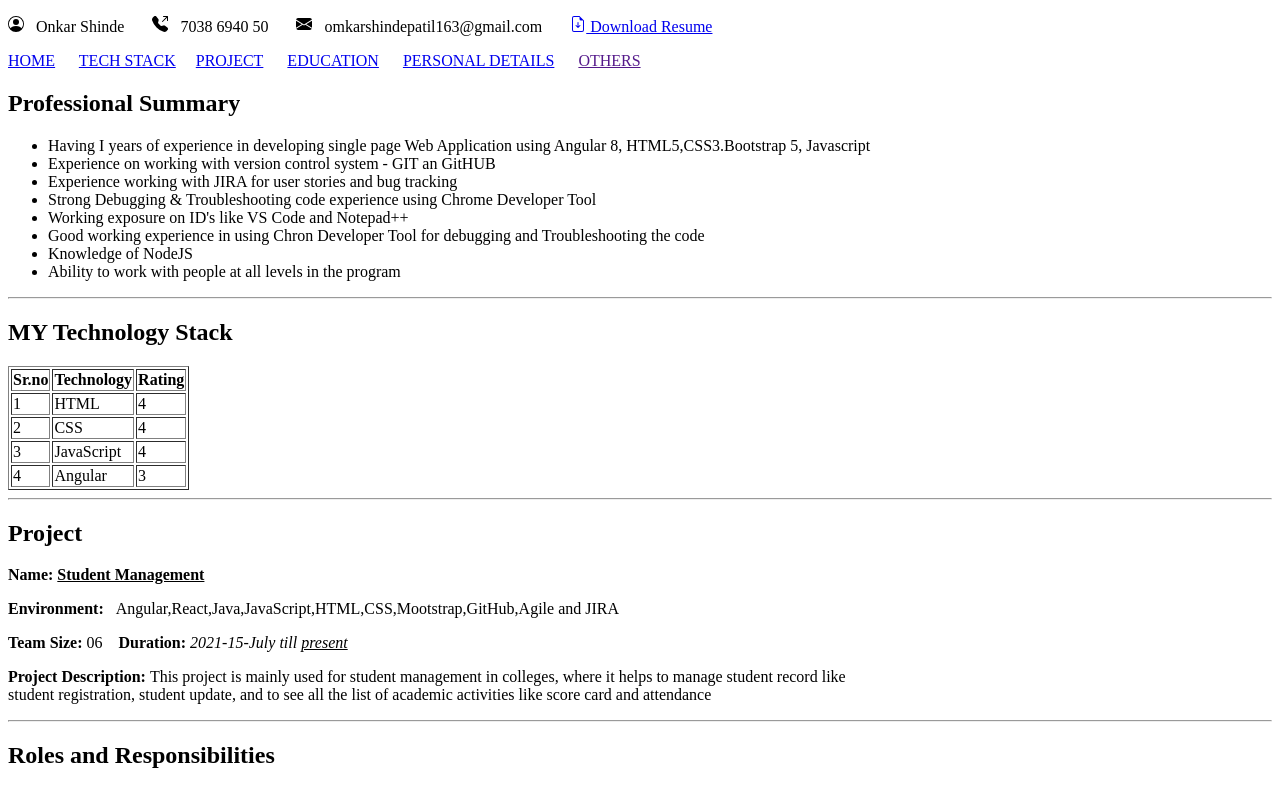
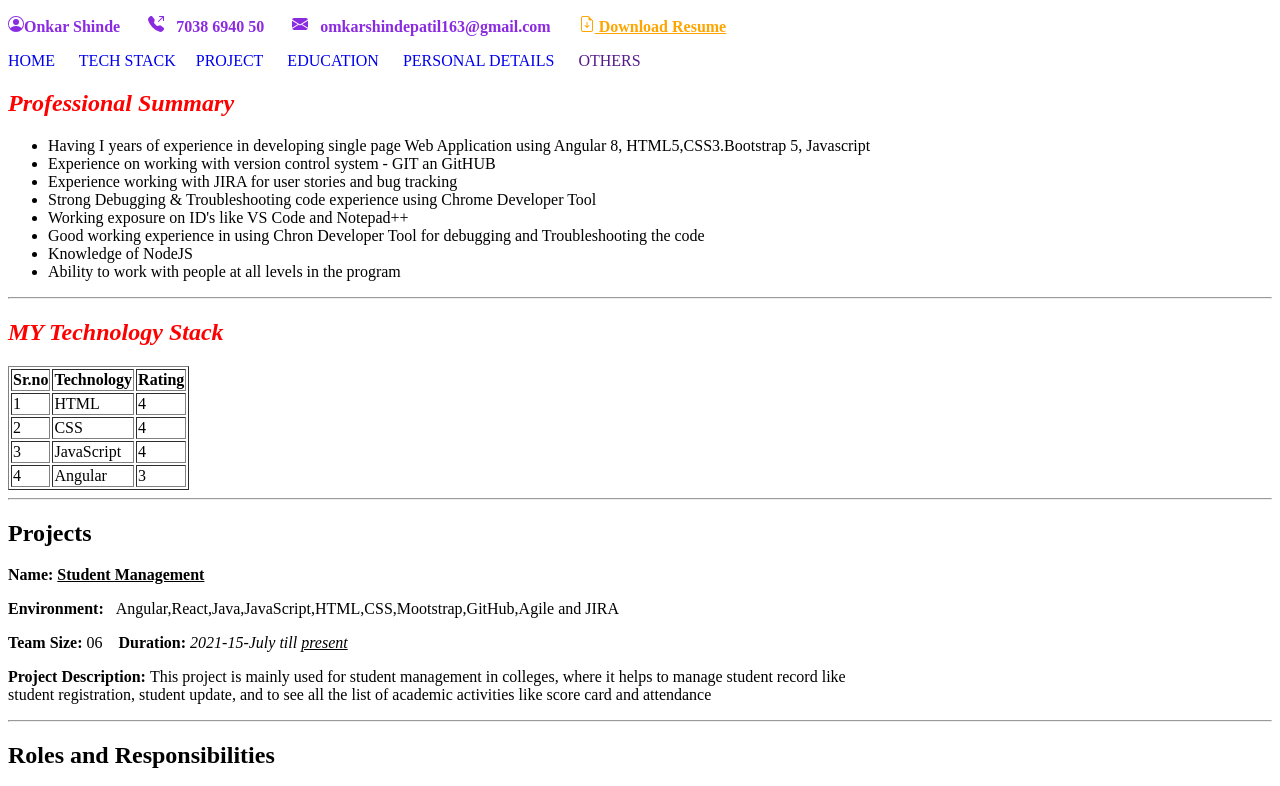
Before and after one commit to Omkarshinde12345/my-profile, a plain HTML site: page index.html in a window 1280 px wide. Shown: the top 786 px of the page. Drawn offline with Linux system fonts and the light colour scheme.

Commit message:
CSS update
CSS update

```diff
--- a/index.html
+++ b/index.html
@@ -4,11 +4,29 @@
     <meta charset="UTF-8" />
     <meta name="viewport" content="width=device-width, initial-scale=1.0" />
     <title>My Profile</title>
+    <style>
+      #Resume{
+        color: orange;
+        font-weight: bolder;
+      }
+      .heading{
+        color: red;
+        font-style: italic;
+      }
+      .links a{
+        text-decoration: none;
+      }
+      .icon{
+        color: blueviolet;
+        font-weight: bolder;
+      }
+
+    </style>
   </head>
   <body>
     <!-- Header Section -->
     <header>
-      <p>
+      <p class="icon">
         <svg
           xmlns="http://www.w3.org/2000/svg"
           width="16"
@@ -22,8 +40,7 @@
             fill-rule="evenodd"
             d="M0 8a8 8 0 1 1 16 0A8 8 0 0 1 0 8m8-7a7 7 0 0 0-5.468 11.37C3.242 11.226 4.805 10 8 10s4.757 1.225 5.468 2.37A7 7 0 0 0 8 1"
           />
-        </svg>
-        &nbsp; Onkar Shinde &nbsp; &nbsp; &nbsp;
+        </svg>Onkar Shinde &nbsp; &nbsp; &nbsp;
         <svg
           xmlns="http://www.w3.org/2000/svg"
           width="16"
@@ -51,18 +68,18 @@
           />
         </svg>
         &nbsp; omkarshindepatil163@gmail.com &nbsp; &nbsp; &nbsp;
-        <a href="assets/omkar resume.docx" download>
+        <a href="assets/omkar resume.docx" download id="Resume">
           <svg xmlns="http://www.w3.org/2000/svg" width="16" height="16" fill="currentColor" class="bi bi-file-earmark-arrow-down" viewBox="0 0 16 16">
             <path d="M8.5 6.5a.5.5 0 0 0-1 0v3.793L6.354 9.146a.5.5 0 1 0-.708.708l2 2a.5.5 0 0 0 .708 0l2-2a.5.5 0 0 0-.708-.708L8.5 10.293z"/>
             <path d="M14 14V4.5L9.5 0H4a2 2 0 0 0-2 2v12a2 2 0 0 0 2 2h8a2 2 0 0 0 2-2M9.5 3A1.5 1.5 0 0 0 11 4.5h2V14a1 1 0 0 1-1 1H4a1 1 0 0 1-1-1V2a1 1 0 0 1 1-1h5.5z"/>
-          </svg>
-           Download Resume  </a>
+          </svg >
+           Download Resume </a>
 
       </p>
     </header>
 
     <!-- Navigation Section -->
-    <nav>
+    <nav class="links">
       <a href="#home">HOME</a>&nbsp; &nbsp; &nbsp;
       <a href="#techStach">TECH STACK</a>&nbsp;&nbsp; &nbsp;
       <a href="#Project">PROJECT</a>&nbsp; &nbsp; &nbsp;
@@ -75,7 +92,7 @@
     <section>
       <!-- Home Suction -->
       <section id="home">
-        <h2>Professional Summary</h2>
+        <h2 class="heading">Professional Summary</h2>
         <ul>
           <li>
             Having I years of experience in developing single page Web
@@ -103,7 +120,7 @@
       <hr>
       <!-- Technology Stach section -->
       <section id="techStach">
-        <h2>MY Technology Stack</h2>
+        <h2 class="heading">MY Technology Stack</h2>
         <table border>
           <thead>
             <tr>
@@ -139,7 +156,7 @@
       <hr>
       <!-- Project Section  -->
       <section id="Project">
-        <h2>Project</h2>
+        <h2 class="headind"> Projects</h2>
 
     <p><b>Name: <u>Student Management</u></b></p>
     <p><b>Environment:</b> &nbsp;&nbsp;Angular,React,Java,JavaScript,HTML,CSS,Mootstrap,GitHub,Agile and JIRA</p>
```
